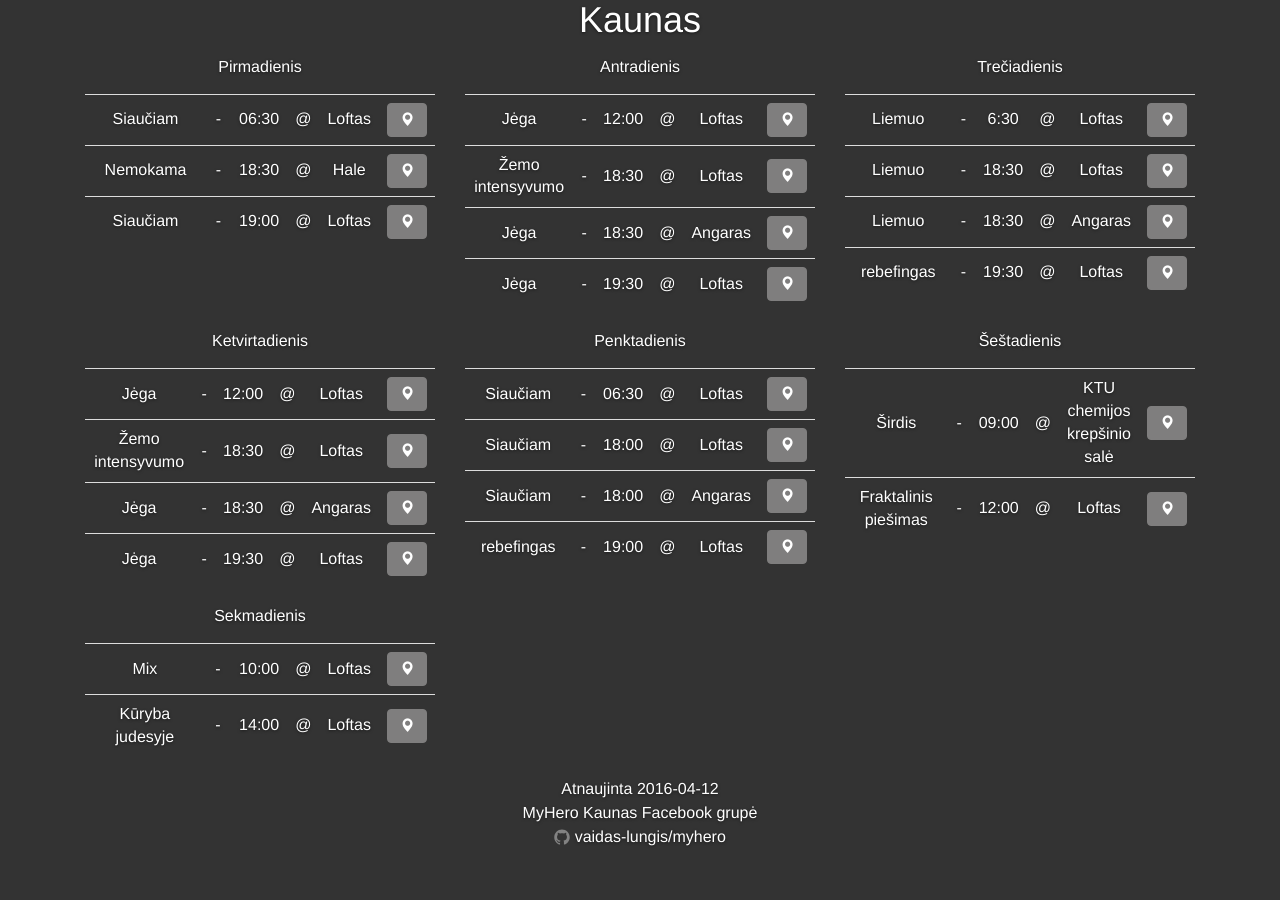
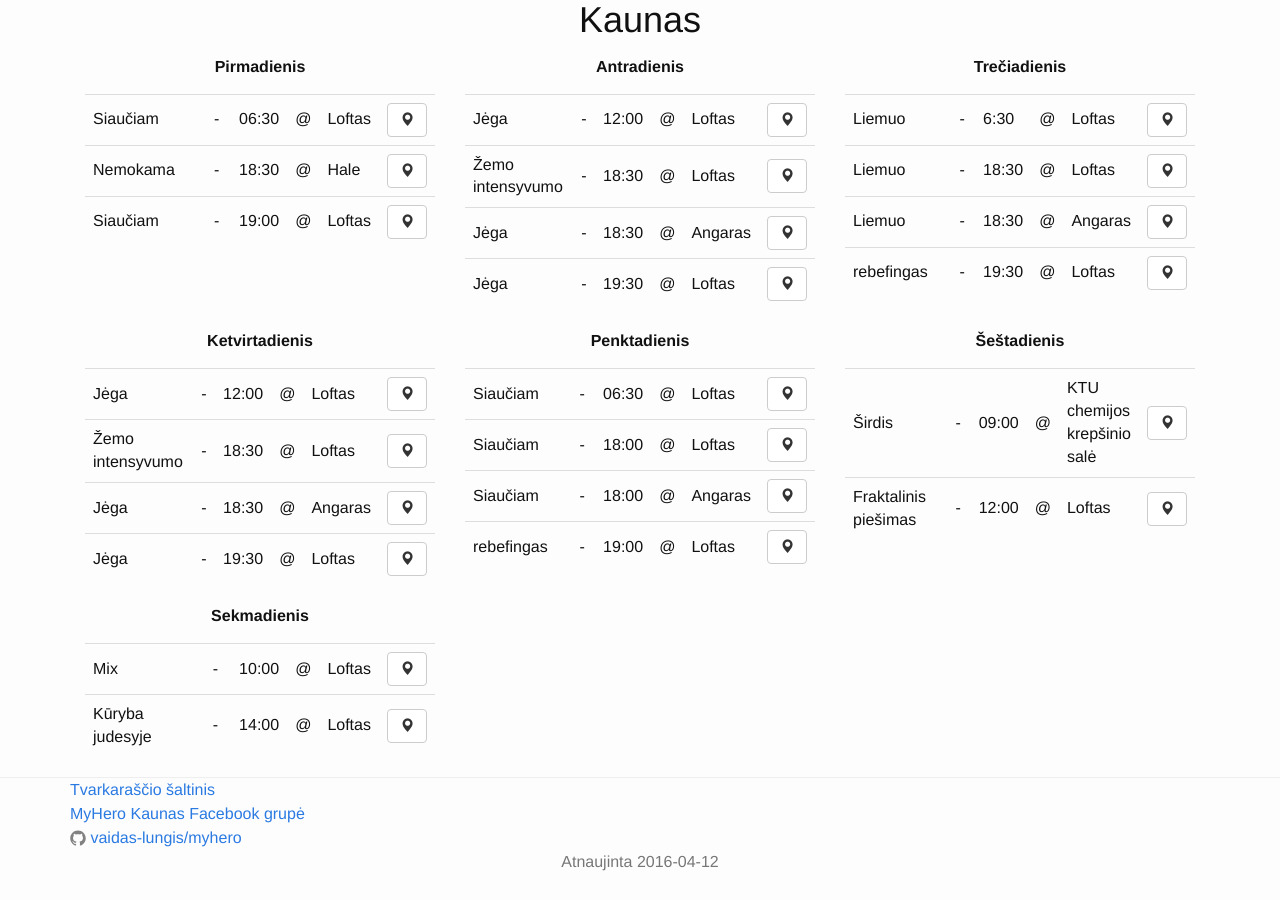
Before and after one commit to vaidas-lungis/myhero, a Jekyll site: the page built from index.html, in a window 1280 px wide. Built offline with Jekyll 4.4.1, drawn with Linux system fonts in a browser that asks for light colours; nearby versions of some CDN libraries.

Commit message:
Change theme to white

```diff
--- a/_includes/day-events.html
+++ b/_includes/day-events.html
@@ -8,7 +8,7 @@
         <td class="col-xs-1 vert-align">{{event.place}}</td>
         <td class="col-xs-1 vert-align">
             <a href="#{{event.place | replace:' ', '_' | downcase }}"
-               class="btn btn-venue btn-default"
+               class="btn btn-default"
                data-toggle="modal">
                 <span class="glyphicon glyphicon-map-marker" aria-hidden="true"></span>
             </a>
--- a/_includes/footer.html
+++ b/_includes/footer.html
@@ -1,7 +1,12 @@
 <div class="footer">
+    <hr>
     <div class="container">
-        <div>Atnaujinta {{ site.time | date: "%F" }} </div>
+        <a href="https://www.facebook.com/photo.php?fbid=10205850662174731&set=gm.1006039339487025&type=3&theater">
+            Tvarkaraščio šaltinis
+        </a>
         <div><a href="https://www.facebook.com/groups/840021722755455/">MyHero Kaunas Facebook grupė</a></div>
         <div>{% include icon-github.html username=site.repo %}</div>
+        <div class="text-center text-muted">Atnaujinta {{ site.time | date: "%F" }}</div>
+
     </div>
 </div>
--- a/_includes/schedule-table.html
+++ b/_includes/schedule-table.html
@@ -1,7 +1,7 @@
     {% for item in site.data.schedules.Kaunas %}
 
     <div class="col-lg-4 col-sm-6">
-        <p>{{ item.day }}</p>
+        <p class="text-center"><strong>{{ item.day }}</strong></p>
         {% include day-events.html events=item.events %}
     </div>
 
--- a/_sass/cover.scss
+++ /dev/null
@@ -1,163 +0,0 @@
-/*
- * Globals
- */
-
-/* Links */
-a,
-a:focus,
-a:hover {
-  color: #fff;
-}
-
-/* Custom default button */
-.btn-default,
-.btn-default:hover,
-.btn-default:focus {
-  color: #333;
-  text-shadow: none; /* Prevent inheritence from `body` */
-  background-color: #fff;
-  border: 1px solid #fff;
-}
-
-
-/*
- * Base structure
- */
-
-html,
-body {
-  height: 100%;
-  background-color: #333;
-}
-body {
-  color: #fff;
-  text-align: center;
-  text-shadow: 0 1px 3px rgba(0,0,0,.5);
-}
-
-/* Extra markup and styles for table-esque vertical and horizontal centering */
-.site-wrapper {
-  display: table;
-  width: 100%;
-  height: 100%; /* For at least Firefox */
-  min-height: 100%;
-  -webkit-box-shadow: inset 0 0 100px rgba(0,0,0,.5);
-          box-shadow: inset 0 0 100px rgba(0,0,0,.5);
-}
-.site-wrapper-inner {
-  display: table-cell;
-  vertical-align: top;
-}
-.cover-container {
-  margin-right: auto;
-  margin-left: auto;
-}
-
-/* Padding for spacing */
-.inner {
-  padding: 30px;
-}
-
-
-/*
- * Header
- */
-.masthead-brand {
-  margin-top: 10px;
-  margin-bottom: 10px;
-}
-
-.masthead-nav > li {
-  display: inline-block;
-}
-.masthead-nav > li + li {
-  margin-left: 20px;
-}
-.masthead-nav > li > a {
-  padding-right: 0;
-  padding-left: 0;
-  font-size: 16px;
-  font-weight: bold;
-  color: #fff; /* IE8 proofing */
-  color: rgba(255,255,255,.75);
-  border-bottom: 2px solid transparent;
-}
-.masthead-nav > li > a:hover,
-.masthead-nav > li > a:focus {
-  background-color: transparent;
-  border-bottom-color: #a9a9a9;
-  border-bottom-color: rgba(255,255,255,.25);
-}
-.masthead-nav > .active > a,
-.masthead-nav > .active > a:hover,
-.masthead-nav > .active > a:focus {
-  color: #fff;
-  border-bottom-color: #fff;
-}
-
-@media (min-width: 768px) {
-  .masthead-brand {
-    float: left;
-  }
-  .masthead-nav {
-    float: right;
-  }
-}
-
-
-/*
- * Cover
- */
-
-.cover {
-  padding: 0 20px;
-}
-.cover .btn-lg {
-  padding: 10px 20px;
-  font-weight: bold;
-}
-
-
-/*
- * Footer
- */
-
-.mastfoot {
-  color: #999; /* IE8 proofing */
-  color: rgba(255,255,255,.5);
-}
-
-
-/*
- * Affix and center
- */
-
-@media (min-width: 768px) {
-  /* Pull out the header and footer */
-  .masthead {
-    position: fixed;
-    top: 0;
-  }
-  .mastfoot {
-    position: fixed;
-    bottom: 0;
-  }
-  /* Start the vertical centering */
-  .site-wrapper-inner {
-    vertical-align: middle;
-  }
-  /* Handle the widths */
-  .masthead,
-  .mastfoot,
-  .cover-container {
-    width: 100%; /* Must be percentage or pixels for horizontal alignment */
-  }
-}
-
-@media (min-width: 992px) {
-  .masthead,
-  .mastfoot,
-  .cover-container {
-    width: 700px;
-  }
-}
--- a/_sass/custom.scss
+++ b/_sass/custom.scss
@@ -1,13 +1,5 @@
 #map-canvas {
-  height:480px;
-}
-.modal-content{
-  background-color: #333;
-}
-.btn-venue{
-  color: #fff;
-  background-color: #7F7E7E;
-  border-color: #7F7E7E;
+  height:240px;
 }
 .table tbody>tr>td.vert-align{
   vertical-align: middle;
--- a/css/main.scss
+++ b/css/main.scss
@@ -50,7 +50,6 @@ $on-laptop:        800px;
         "base",
         "layout",
         "syntax-highlighting",
-        "cover",
         "custom",
         "ie10-viewport-bug-workaround"
 ;
--- a/index.html
+++ b/index.html
@@ -2,5 +2,5 @@
 layout: default
 ---
 
-  <h1>Kaunas</h1>
+  <h1 class="text-center">Kaunas</h1>
   {% include schedule-table.html %}
```
